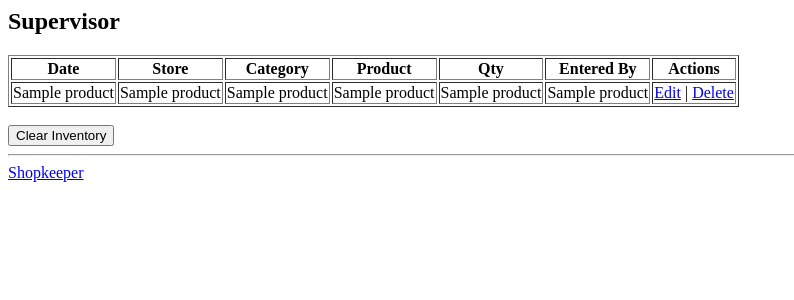
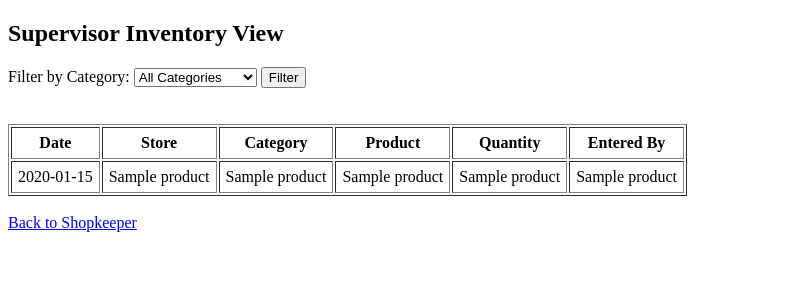
Before and after one commit to hetshah8100/inventory-system, a Flask app: template templates/supervisor.html in a window 1280 px wide. Shown: the top 300 px of the page, without its empty margins (0-794 px from the left). Run offline with Flask 3, Linux system fonts and the light colour scheme; the template is opened without the code that fills it: most values are stand-ins (such as "Sample title", 1, 10 or a date in 2020); some libraries are stand-ins or nearby versions.

Commit message:
Update supervisor.html

```diff
--- a/templates/supervisor.html
+++ b/templates/supervisor.html
@@ -1,31 +1,54 @@
-<h2>Supervisor</h2>
+<!DOCTYPE html>
+<html>
+<head>
+    <title>Supervisor Inventory</title>
+</head>
+<body>
 
-<table border="1">
+<h2>Supervisor Inventory View</h2>
+
+<!-- CATEGORY FILTER -->
+<form method="get" action="/supervisor">
+    <label>Filter by Category:</label>
+    <select name="category">
+        <option value="">All Categories</option>
+        {% for c in categories %}
+            <option value="{{ c }}" {% if c == selected_category %}selected{% endif %}>
+                {{ c }}
+            </option>
+        {% endfor %}
+    </select>
+    <button type="submit">Filter</button>
+</form>
+
+<br><br>
+
+<!-- INVENTORY TABLE -->
+<table border="1" cellpadding="6">
     <tr>
-    <th>Date</th><th>Store</th><th>Category</th><th>Product</th>
-    <th>Qty</th><th>Entered By</th><th>Actions</th>
+        <th>Date</th>
+        <th>Store</th>
+        <th>Category</th>
+        <th>Product</th>
+        <th>Quantity</th>
+        <th>Entered By</th>
     </tr>
 
     {% for p in products %}
     <tr>
-    <td>{{ p[1] }}</td>
+        <td>{{ p[1].strftime("%Y-%m-%d %H:%M") }}</td>
         <td>{{ p[2] }}</td>
         <td>{{ p[3] }}</td>
         <td>{{ p[4] }}</td>
         <td>{{ p[5] }}</td>
         <td>{{ p[6] }}</td>
-    <td>
-        <a href="/edit/{{ p[0] }}">Edit</a> |
-        <a href="/delete/{{ p[0] }}" onclick="return confirm('Delete?')">Delete</a>
-    </td>
     </tr>
     {% endfor %}
 </table>
 
 <br>
-<a href="/clear_inventory" onclick="return confirm('Clear ALL inventory?')">
-<button>Clear Inventory</button>
-</a>
 
-<hr>
-<a href="/">Shopkeeper</a>
+<a href="/">Back to Shopkeeper</a>
+
+</body>
+</html>
```
Lines whose indentation alone changed are shown as unchanged.
